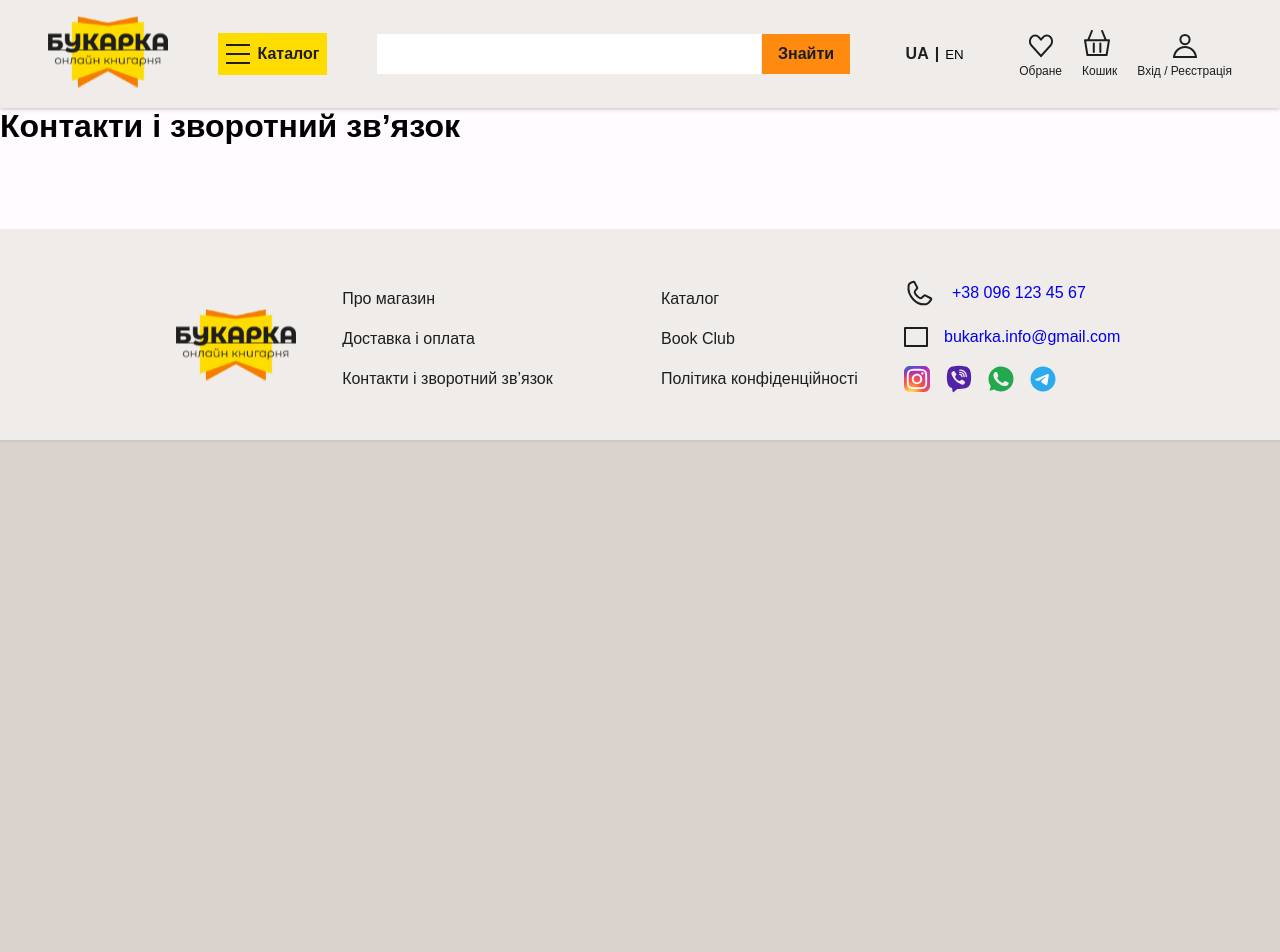
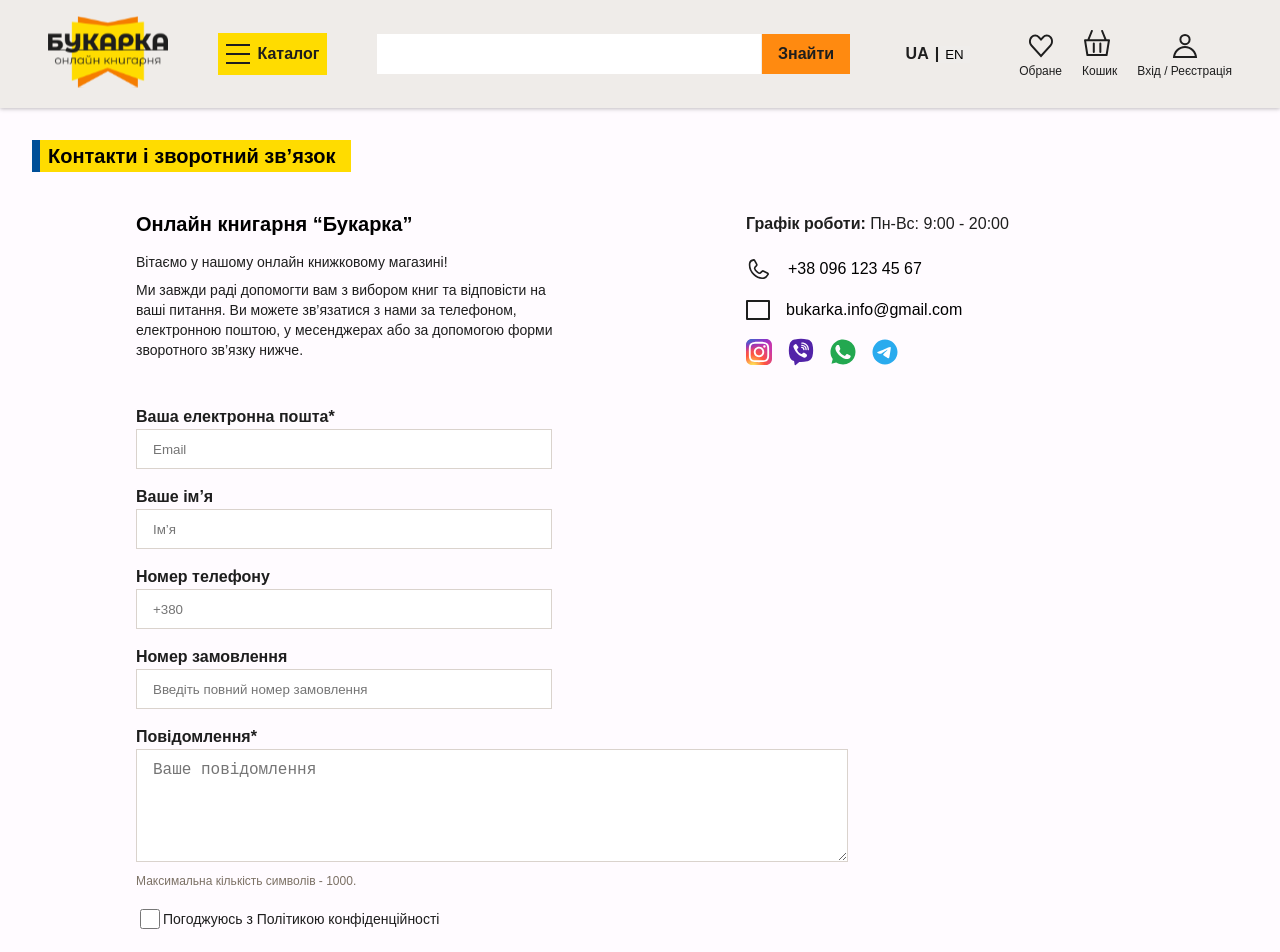
Before and after one commit to OlenaPobehailo/bukarka, a React (Create React App) app in the folder frontend/: page /contacts in a window 1280 px wide. Shown: the top 952 px of the page. Before the commit the page ends 800 px from the top, so only its background shows below. Built offline with nearby package versions, Linux system fonts and the light colour scheme.

Commit message:
update ContactsPage

```diff
--- a/frontend/src/App.tsx
+++ b/frontend/src/App.tsx
@@ -5,7 +5,7 @@ const HomePage = lazy(() => import("pages/HomePage"));
 const NotFoundPage = lazy(() => import("pages/NotFoundPage"));
 const AboutPage = lazy(() => import("pages/AboutPage/AboutPage"));
 const DeliveryPage = lazy(() => import("pages/DeliveryPage/DeliveryPage"));
-const ContactsPage = lazy(() => import("pages/ContactsPage"));
+const ContactsPage = lazy(() => import("pages/ContactsPage/ContactsPage"));
 const CatalogPage = lazy(() => import("pages/CatalogPage"));
 const BookClubPage = lazy(() => import("pages/BookClubPage"));
 const PrivacyPolicyPage = lazy(() => import("pages/PrivacyPolicyPage"));
--- a/frontend/src/components/Contacts/Contacts.styled.ts
+++ b/frontend/src/components/Contacts/Contacts.styled.ts
@@ -1,4 +1,5 @@
 import styled from "styled-components";
+import { EmailIcon, PhoneIcon } from "assets/icons";
 
 export const ContactList = styled.ul`
   font-weight: 500;
@@ -13,3 +14,13 @@ export const ListItem = styled.li`
 
   margin-bottom: 16px;
 `;
+
+export const StyledEmailIcon = styled(EmailIcon)`
+  width: 24px;
+  height: 20px;
+`;
+
+export const StyledPhoneIcon = styled(PhoneIcon)`
+  width: 26px;
+  height: 26px;
+`;
--- a/frontend/src/components/Contacts/Contacts.tsx
+++ b/frontend/src/components/Contacts/Contacts.tsx
@@ -1,20 +1,21 @@
 import {
-  EmailIcon,
-  PhoneIcon,
-} from "assets/icons";
-import { ContactList, ListItem } from "./Contacts.styled";
+  ContactList,
+  ListItem,
+  StyledEmailIcon,
+  StyledPhoneIcon,
+} from "./Contacts.styled";
 import SocialList from "components/SocialList/SocialList";
 
 const Contacts: React.FC = () => {
   return (
     <ContactList>
       <ListItem>
-        <PhoneIcon />
-        <a href="tel:+380961234567">+38 096 123 45 67</a>
+        <StyledPhoneIcon />
+        <span>+38 096 123 45 67</span>
       </ListItem>
       <ListItem>
-        <EmailIcon />
-        <a href="mailto:">bukarka.info@gmail.com</a>
+        <StyledEmailIcon />
+        <span>bukarka.info@gmail.com</span>
       </ListItem>
 
       <ListItem>
--- a/frontend/src/components/Subscribe/Subscribe.styled.ts
+++ b/frontend/src/components/Subscribe/Subscribe.styled.ts
@@ -1,5 +1,8 @@
 import styled from "styled-components";
 
+// export const FormWrapper = styled.div`
+//   width: 100%;
+// `;
 export const Form = styled.form`
   width: 736px;
   height: 160px;
--- a/frontend/src/pages/ContactsPage.tsx
+++ /dev/null
@@ -1,13 +0,0 @@
-import { PageWrapper, StyledCommonWrapper } from "styles/CommonStyled";
-
-const ContactsPage: React.FC = () => {
-  return (
-    <StyledCommonWrapper>
-      <PageWrapper>
-        <h1>Контакти і зворотний зв’язок</h1>
-      </PageWrapper>
-    </StyledCommonWrapper>
-  );
-};
-
-export default ContactsPage;
--- /dev/null
+++ b/frontend/src/pages/ContactsPage/ContactsPage.styled.ts
@@ -0,0 +1,178 @@
+import styled from "styled-components";
+
+export const Wrapper = styled.div`
+  /* display: flex; */
+  width: 100%;
+  padding: 0 32px 104px;
+`;
+
+export const Title = styled.h1`
+  position: relative;
+
+  display: flex;
+  justify-content: flex-start;
+  align-items: center;
+
+  min-width: 192px;
+  width: fit-content;
+  height: 32px;
+  margin-top: 32px;
+
+  margin-bottom: 40px;
+  padding: 4px 16px;
+
+  background-color: var(--bukarka-yellow);
+
+  font-weight: 600;
+  font-size: 20px;
+  line-height: 1.2;
+
+  &::before {
+    content: "";
+    position: absolute;
+    left: 0;
+    top: 0;
+    bottom: 0;
+    width: 8px;
+    background: var(--bukarka-blue);
+  }
+`;
+
+export const Top = styled.div`
+  display: flex;
+  gap: 170px;
+  margin-bottom: 16px;
+  padding-left: 104px;
+
+  h2 {
+    margin-bottom: 16px;
+    font-weight: 600;
+    font-size: 20px;
+    line-height: 1.2;
+    color: #000;
+  }
+`;
+
+export const Schedule = styled.p`
+  margin-bottom: 20px;
+  font-weight: 600;
+  font-size: 16px;
+  line-height: 1.5;
+
+  color: var(--bukarka-black);
+
+  span {
+    font-weight: 500;
+  }
+`;
+
+export const FormWrapper = styled.div`
+  padding-left: 104px;
+  margin-bottom: 136px;
+`;
+
+export const Text = styled.p`
+  width: 440px;
+
+  font-weight: 400;
+  font-size: 14px;
+  line-height: 1.43;
+  color: var(--bukarka-black);
+
+  margin-bottom: 8px;
+`;
+
+export const TextLast = styled(Text)`
+  margin-bottom: 40px;
+`;
+
+export const Form = styled.form``;
+
+export const Input = styled.input`
+  width: 416px;
+  height: 40px;
+  padding: 8px 16px;
+  margin-bottom: 16px;
+
+  border: 1px solid var(--bukarka-light-grey-1);
+`;
+
+export const Label = styled.label`
+  display: block;
+
+  font-weight: 600;
+  font-size: 16px;
+  line-height: 1.5;
+
+  color: var(--bukarka-black);
+`;
+
+export const TextArea = styled.textarea`
+  width: 712px;
+  height: 113px;
+  padding: 8px 16px;
+  margin-bottom: 8px;
+  border: 1px solid var(--bukarka-light-grey-1);
+
+  font-weight: 400;
+  font-size: 16px;
+  line-height: 1.5;
+  color: var(--bukarka-dark-grey);
+`;
+
+export const Hint = styled.p`
+  margin-bottom: 16px;
+  font-weight: 400;
+  font-size: 12px;
+  line-height: 1.33;
+
+  color: var(--bukarka-dark-grey);
+`;
+export const CheckboxWrapper = styled.div`
+  display: flex;
+  align-items: center;
+
+  margin-bottom: 24px;
+`;
+
+export const Checkbox = styled.input.attrs({ type: "checkbox" })`
+  width: 20px;
+  height: 20px;
+  border: 2px solid var(--bukarka-black);
+`;
+
+export const CheckboxLabel = styled.label`
+  font-weight: 400;
+  font-size: 14px;
+
+  line-height: 1.43;
+  color: var(--bukarka-black);
+  vertical-align: middle;
+`;
+
+export const Button = styled.button`
+  display: flex;
+  align-items: center;
+  justify-content: center;
+
+  padding: 8px 16px;
+  width: 415px;
+  height: 40px;
+
+  background: var(--bukarka-yellow);
+  color: var(--bukarka-black);
+
+  font-weight: 600;
+  font-size: 16px;
+  line-height: 1.5;
+
+  transition: box-shadow 0.3s ease;
+
+  &:hover {
+    box-shadow: 0 1px 4px 0 rgba(0, 0, 0, 0.25);
+  }
+
+  &:active {
+    color: var(--bukarka-orange);
+  }
+`;
--- /dev/null
+++ b/frontend/src/pages/ContactsPage/ContactsPage.tsx
@@ -0,0 +1,82 @@
+import { PageWrapper, StyledCommonWrapper } from "styles/CommonStyled";
+import {
+  Button,
+  Checkbox,
+  CheckboxLabel,
+  CheckboxWrapper,
+  Form,
+  FormWrapper,
+  Hint,
+  Input,
+  Label,
+  Schedule,
+  Text,
+  TextArea,
+  TextLast,
+  Title,
+  Top,
+  Wrapper,
+} from "./ContactsPage.styled";
+import Contacts from "components/Contacts";
+import Subscribe from "components/Subscribe";
+
+const ContactsPage: React.FC = () => {
+  return (
+    <StyledCommonWrapper>
+      <PageWrapper>
+        <Wrapper>
+          <Title>Контакти і зворотний зв’язок</Title>
+          <Top>
+            <div>
+              <h2>Онлайн книгарня “Букарка”</h2>
+              <Text>Вітаємо у нашому онлайн книжковому магазині! </Text>
+              <TextLast>
+                Ми завжди раді допомогти вам з вибором книг та відповісти на
+                ваші питання. Ви можете зв’язатися з нами за телефоном,
+                електронною поштою, у месенджерах або за допомогою форми
+                зворотного зв’язку нижче.
+              </TextLast>
+            </div>
+            <div>
+              <Schedule>
+                Графік роботи: <span>Пн-Вс: 9:00 - 20:00</span>
+              </Schedule>
+              <Contacts />
+            </div>
+          </Top>
+          <FormWrapper>
+            <Form>
+              <Label>Ваша електронна пошта*</Label>
+              <Input placeholder="Email" />
+
+              <Label>Ваше ім’я</Label>
+              <Input placeholder="Ім’я" />
+
+              <Label>Номер телефону</Label>
+              <Input placeholder="+380" />
+
+              <Label>Номер замовлення</Label>
+              <Input placeholder="Введіть повний номер замовлення" />
+
+              <Label>Повідомлення*</Label>
+              <TextArea placeholder="Ваше повідомлення"></TextArea>
+              <Hint>Максимальна кількість символів - 1000.</Hint>
+
+              <CheckboxWrapper>
+                <Checkbox />
+                <CheckboxLabel>
+                  Погоджуюсь з Політикою конфіденційності
+                </CheckboxLabel>
+              </CheckboxWrapper>
+
+              <Button type="submit">Надіслати повідомлення</Button>
+            </Form>
+          </FormWrapper>
+          <Subscribe />
+        </Wrapper>
+      </PageWrapper>
+    </StyledCommonWrapper>
+  );
+};
+
+export default ContactsPage;
--- a/frontend/src/pages/index.ts
+++ b/frontend/src/pages/index.ts
@@ -4,6 +4,6 @@ export { default as NotFoundPage } from "./NotFoundPage";
 export { default as AboutPage } from "./AboutPage/AboutPage";
 export { default as DeliveryPage } from "./DeliveryPage/DeliveryPage";
 export { default as CatalogPage } from "./CatalogPage";
-export { default as ContactsPage } from "./ContactsPage";
+export { default as ContactsPage } from "./ContactsPage/ContactsPage";
 export { default as BookClubPage } from "./BookClubPage";
 export { default as PrivacyPolicyPage } from "./PrivacyPolicyPage";
--- a/frontend/src/styles/CommonStyled.tsx
+++ b/frontend/src/styles/CommonStyled.tsx
@@ -6,7 +6,6 @@ export const StyledCommonWrapper = styled.div`
 
   @media screen and (min-width: 1440px) {
     max-width: 1296px;
-    padding-bottom: 80px;
   }
 `;
 
@@ -15,7 +14,6 @@ export const PageWrapper = styled.div`
   display: flex;
 
   margin-top: 108px;
-  padding-bottom: 84px;
   background-color: var(--bukarka-white);
 `;
 
```
Also changed, not shown: frontend/src/components/Subscribe/Subscribe.tsx (+9 -3 lines), frontend/src/assets/icons/mail-icon.svg, frontend/src/assets/icons/phone-icon.svg.
